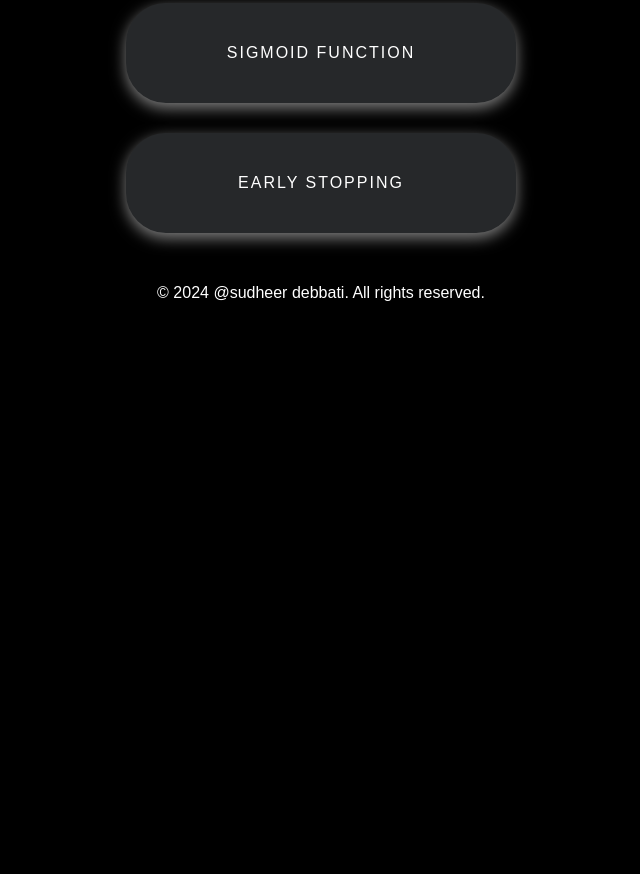
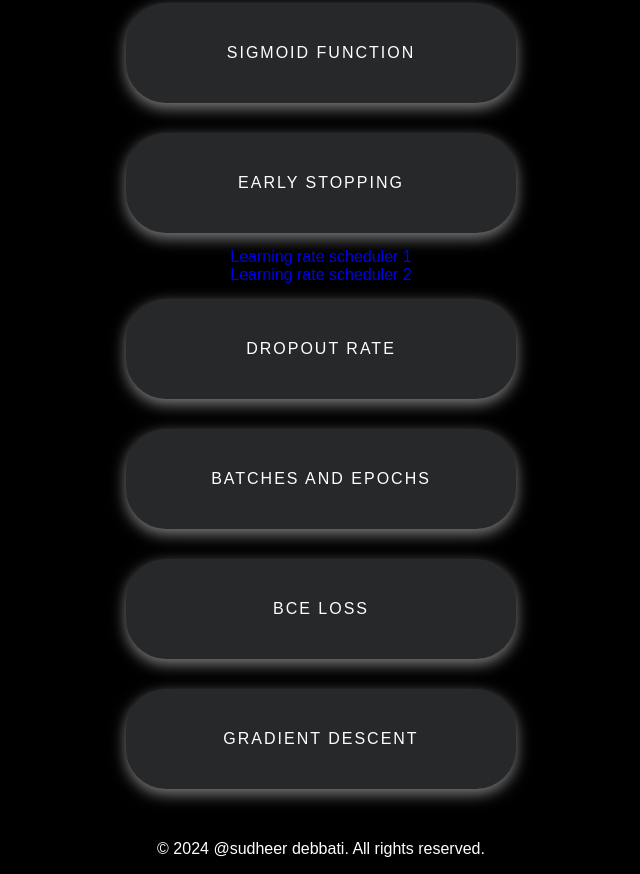
Before and after one commit to Debbatisudheer/ML-AI-DL, a plain HTML site: page index.html in a window 1280 px wide. Shown: the part 542-1416 px from the top of the page, without its empty margins (319-959 px from the left). Before the commit the page ends 860 px from the top, so only its background shows below. Drawn offline with Linux system fonts and the light colour scheme.

Commit message:
Update index.html

```diff
--- a/index.html
+++ b/index.html
@@ -20,6 +20,12 @@
         <a href="https://debbatisudheer.github.io/ReLu-function/" class="orange-button">ReLu(Activation Function)</a>
         <a href="https://www.linkedin.com/posts/sudheer-debbati-50a014235_exploring-the-sigmoid-activation-function-activity-7171117925217628160-TFyF?utm_source=share&utm_medium=member_android" class="orange-button">Sigmoid Function</a>
         <a href="https://debbatisudheer.github.io/Early-stopping/" class="orange-button">early stopping</a>
+               <a href="https://debbatisudheer.github.io/leraning-rate-scheduler/">Learning rate scheduler 1</a>
+               <a href="https://www.linkedin.com/posts/sudheer-debbati-50a014235_learning-rate-scheduler-activity-7184471436638466048-sP6N?utm_source=share&utm_medium=member_android">Learning rate scheduler 2</a>
+               <a href="https://www.linkedin.com/posts/sudheer-debbati-50a014235_httpslnkdingqcjprxm-dropout-rate-activity-7180077652819501056-e4Fk?utm_source=share&utm_medium=member_android" class="orange-button">dropout rate</a>
+               <a href="https://www.linkedin.com/posts/sudheer-debbati-50a014235_httpslnkdinggkyq3qc-batches-and-activity-7179827377529651200-h1sW?utm_source=share&utm_medium=member_android" class="orange-button">batches and epochs</a>
+               <a href="https://www.linkedin.com/posts/sudheer-debbati-50a014235_python-machinelearning-activity-7179709929610514432-hGv2?utm_source=share&utm_medium=member_android" class="orange-button">bce loss</a>
+               <a href="https://www.linkedin.com/posts/sudheer-debbati-50a014235_grdient-descent-activity-7175465328318054402-7OVA?utm_source=share&utm_medium=member_android" class="orange-button">gradient descent</a>
     </div>
 
     </section>
```
